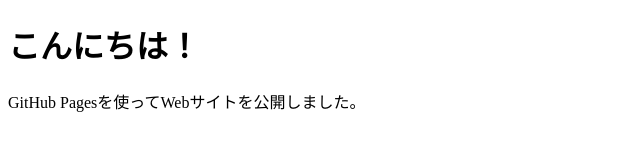
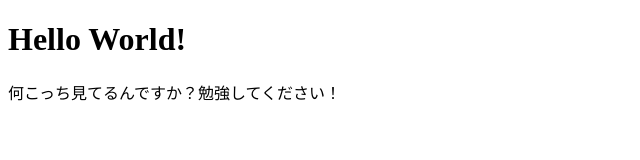
Before and after one commit to YuuShark/yuurl, a plain HTML site: page index.html in a window 1280 px wide. Shown: the whole page, without its empty margins (0-640 px from the left). Drawn offline with Linux system fonts and the light colour scheme.

Commit message:
Update index.html
河野

```diff
--- a/index.html
+++ b/index.html
@@ -3,10 +3,10 @@
 <head>
     <meta charset="UTF-8">
     <meta name="viewport" content="width=device-width, initial-scale=1.0">
-    <title>My GitHub Page</title>
+    <title>GitHub Page</title>
 </head>
 <body>
-    <h1>こんにちは！</h1>
-    <p>GitHub Pagesを使ってWebサイトを公開しました。</p>
+    <h1>Hello World!</h1>
+    <p>何こっち見てるんですか？勉強してください！</p>
 </body>
 </html>
```
